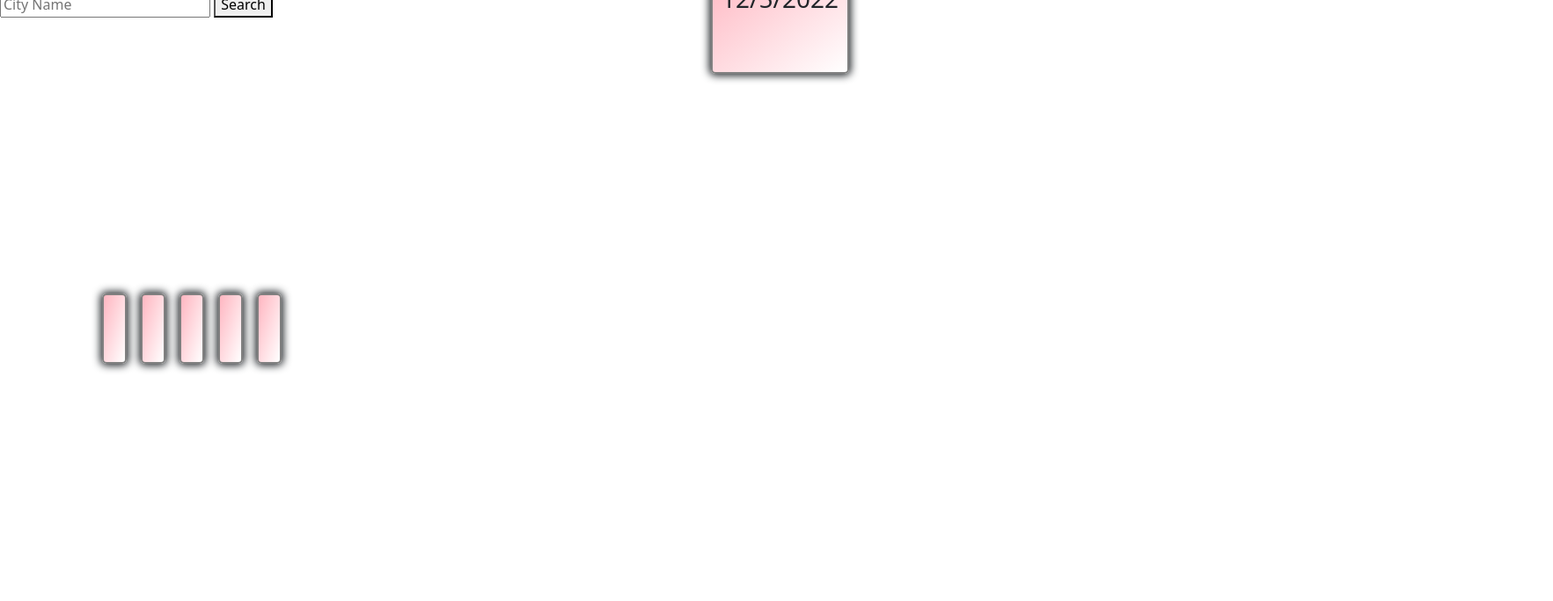
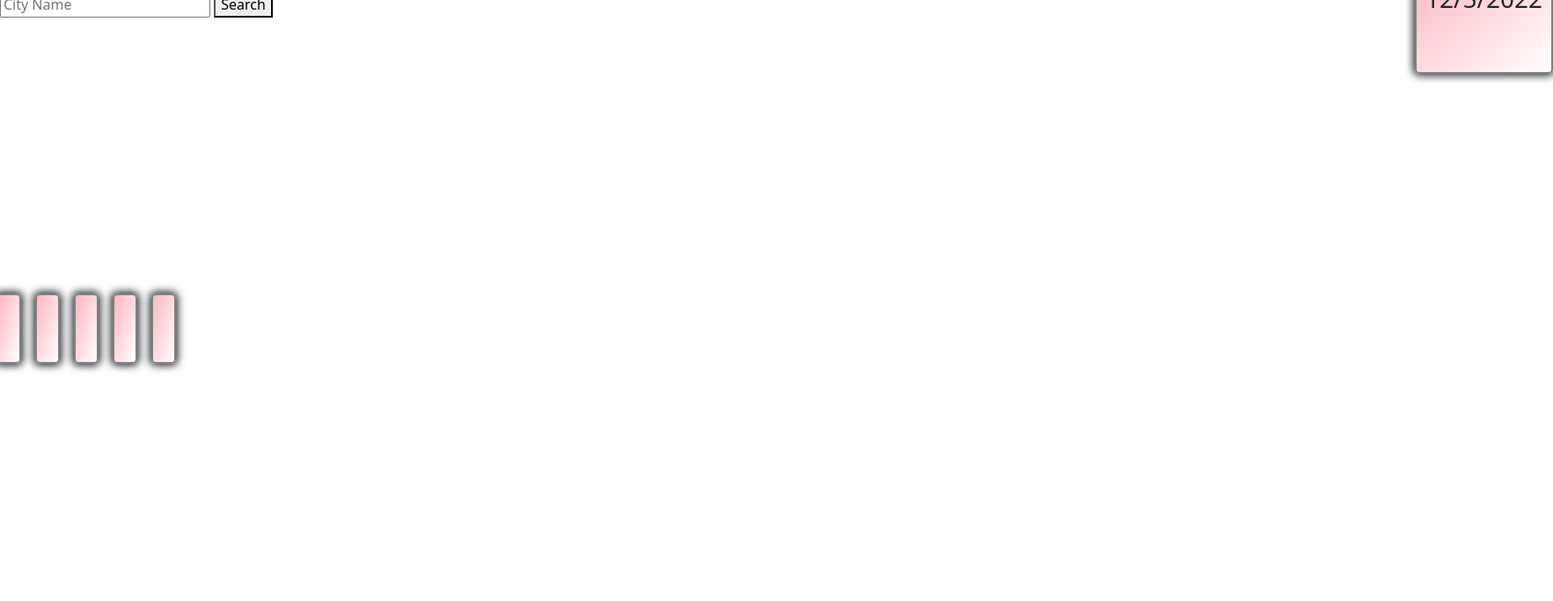
Before and after one commit to wardNathan/wardNathan-cm6-weather, a plain HTML site: page index.html in a window 1280 px wide. Shown: the part 116-800 px from the top of the page at 88% size, 1765 px wide, since content can reach past the window. Drawn offline with nearby package versions, Linux system fonts and the light colour scheme.

Commit message:
adjusted the css for a full screen view

```diff
--- a/assets/css/style.css
+++ b/assets/css/style.css
@@ -23,13 +23,13 @@ body {
 .cityCard {
     position: absolute;
     top: 70px;
-    left: 800px;
+    left: 1600px;
 }
 
 .row {
     position: absolute;
     top: 450px;
-    left: 120px;
+    left: px;
 
 }
 
```
